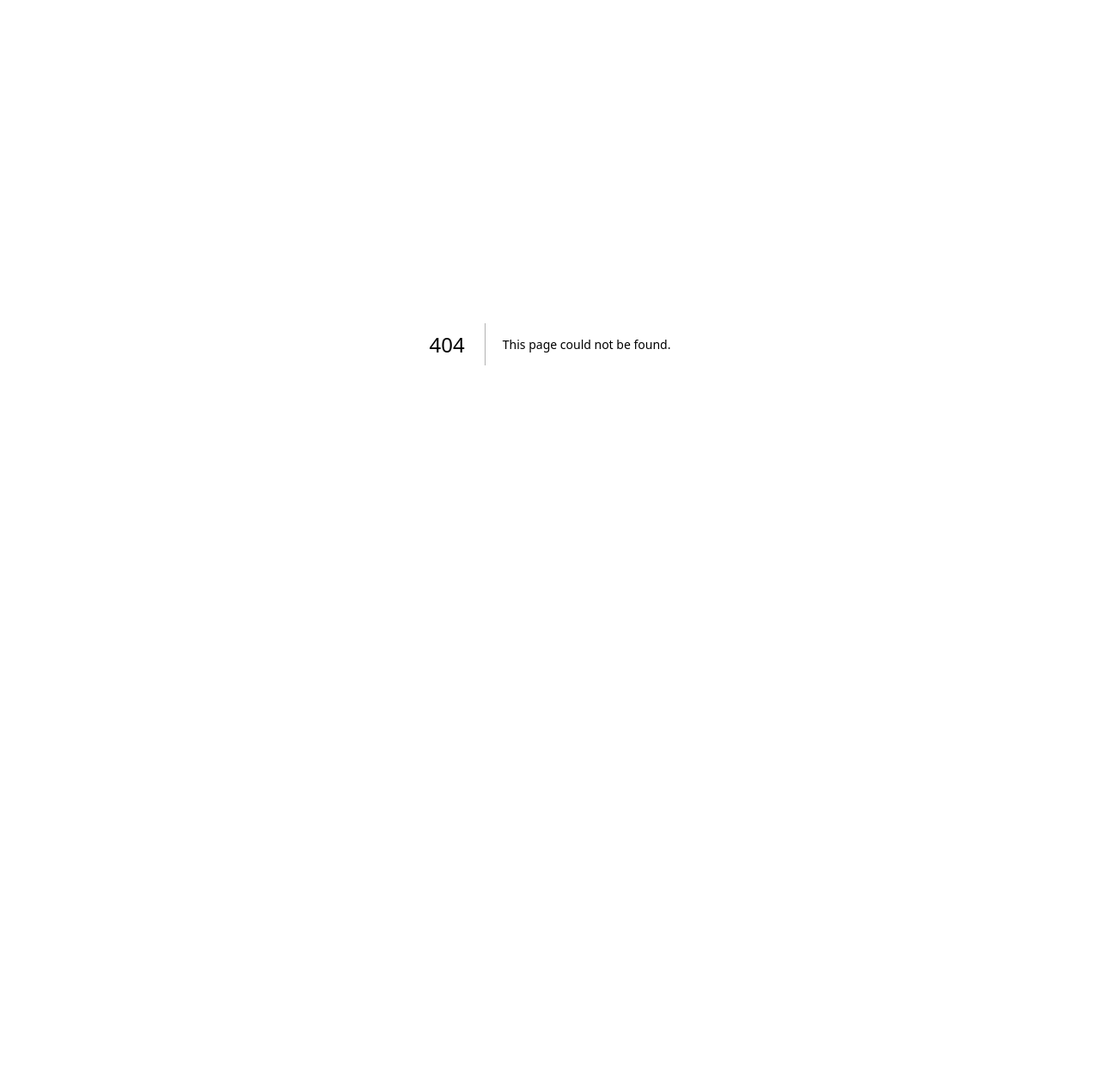
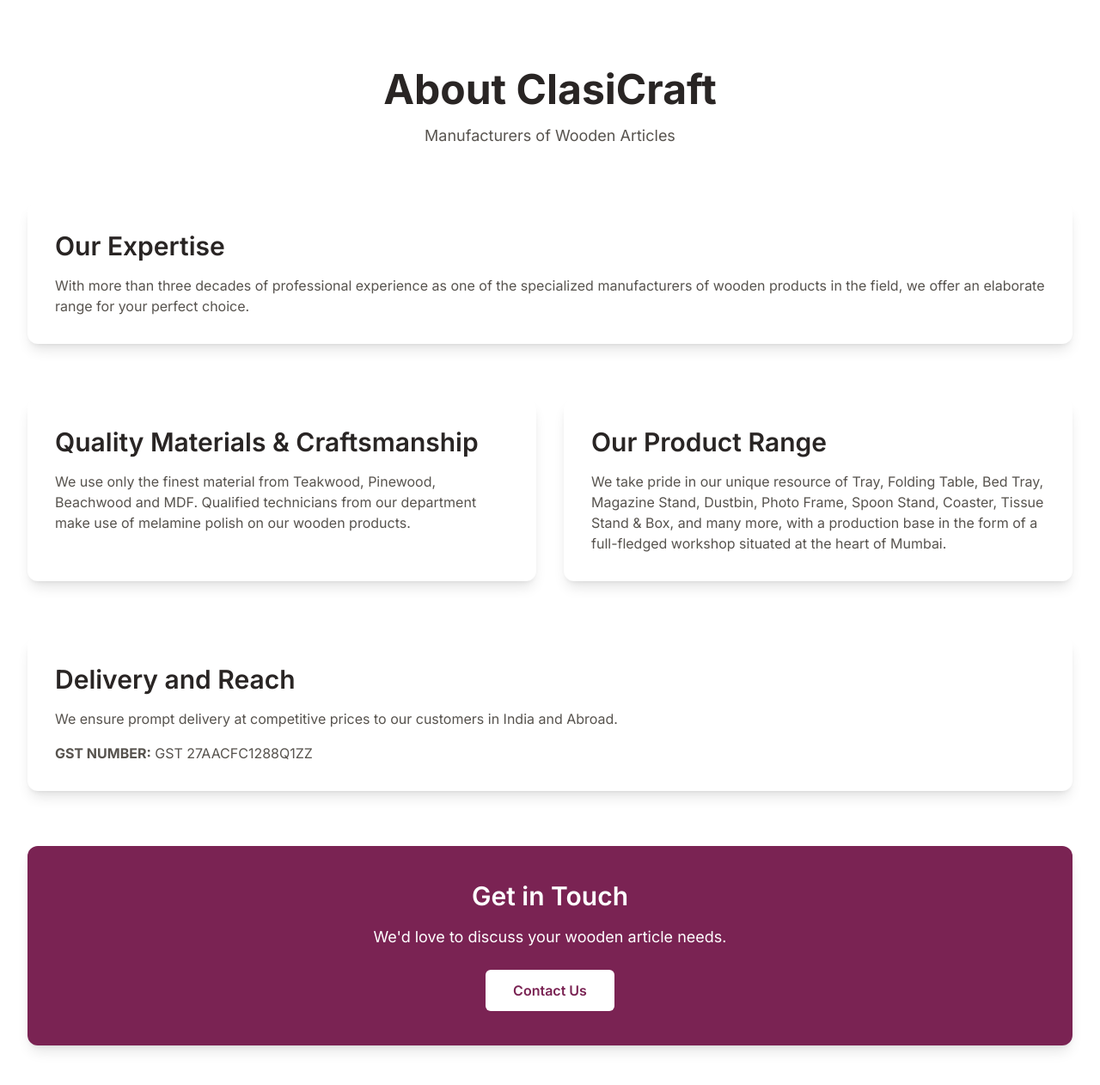
Before and after one commit to 404reese/mastical-clasicraft, a Next.js app: page /about in a window 1280 px wide. Before the commit this address had no page. Shown: the top 1262 px of the page at 86% size. Before the commit the page ends 800 px from the top, so only its background shows below. Built offline with nearby package versions, Linux system fonts and the light colour scheme; a web font is replaced by a local one.

Commit message:
about page

```diff
--- /dev/null
+++ b/app/about/page.tsx
@@ -0,0 +1,70 @@
+import React from 'react';
+
+const AboutUs = () => {
+  return (
+    <div className="py-12 md:py-16 lg:py-20">
+      <div className="max-w-7xl mx-auto px-4 sm:px-6 lg:px-8">
+        {/* Hero Section */}
+        <div className="text-center mb-12 md:mb-16">
+          <h1 className="text-4xl md:text-5xl font-bold text-stone-800 mb-4">
+            About ClasiCraft
+          </h1>
+          <p className="text-lg text-stone-600 max-w-3xl mx-auto">
+            Manufacturers of Wooden Articles
+          </p>
+        </div>
+
+        {/* Mission/Experience Section */}
+        <div className="bg-white rounded-xl shadow-lg p-6 sm:p-8 mb-12 md:mb-16">
+          <h2 className="text-2xl md:text-3xl font-semibold text-stone-800 mb-4">Our Expertise</h2>
+          <p className="text-stone-600">
+            With more than three decades of professional experience as one of the specialized manufacturers of wooden products in the field, we offer an elaborate range for your perfect choice.
+          </p>
+        </div>
+
+        {/* Materials and Products Section */}
+        <div className="grid grid-cols-1 md:grid-cols-2 gap-8 mb-12 md:mb-16">
+          <div className="bg-white rounded-xl shadow-lg p-6 sm:p-8">
+            <h2 className="text-2xl md:text-3xl font-semibold text-stone-800 mb-4">Quality Materials & Craftsmanship</h2>
+            <p className="text-stone-600">
+              We use only the finest material from Teakwood, Pinewood, Beachwood and MDF. Qualified technicians from our department make use of melamine polish on our wooden products.
+            </p>
+          </div>
+          <div className="bg-white rounded-xl shadow-lg p-6 sm:p-8">
+            <h2 className="text-2xl md:text-3xl font-semibold text-stone-800 mb-4">Our Product Range</h2>
+            <p className="text-stone-600">
+              We take pride in our unique resource of Tray, Folding Table, Bed Tray, Magazine Stand, Dustbin, Photo Frame, Spoon Stand, Coaster, Tissue Stand & Box, and many more, with a production base in the form of a full-fledged workshop situated at the heart of Mumbai.
+            </p>
+          </div>
+        </div>
+
+        {/* Delivery and Contact Section */}
+        <div className="bg-white rounded-xl shadow-lg p-6 sm:p-8 mb-12 md:mb-16">
+             <h2 className="text-2xl md:text-3xl font-semibold text-stone-800 mb-4">Delivery and Reach</h2>
+             <p className="text-stone-600">
+               We ensure prompt delivery at competitive prices to our customers in India and Abroad.
+             </p>
+             <p className="text-stone-600 mt-4">
+               <strong>GST NUMBER:</strong> GST 27AACFC1288Q1ZZ
+             </p>
+        </div>
+
+
+        {/* Call to Action / Contact Section (Modified) */}
+        <div className="text-center bg-[#7a2353] text-white rounded-xl shadow-lg p-8 sm:p-10">
+            <h2 className="text-2xl md:text-3xl font-semibold mb-4">Get in Touch</h2>
+            <p className="text-lg mb-6">We'd love to discuss your wooden article needs.</p>
+            <a
+                href="/contact" // Replace with your contact page link
+                className="inline-block px-8 py-3 bg-white text-[#7a2353] rounded-md font-semibold hover:bg-gray-100 transition-colors"
+            >
+                Contact Us
+            </a>
+        </div>
+
+      </div>
+    </div>
+  );
+};
+
+export default AboutUs;
```
